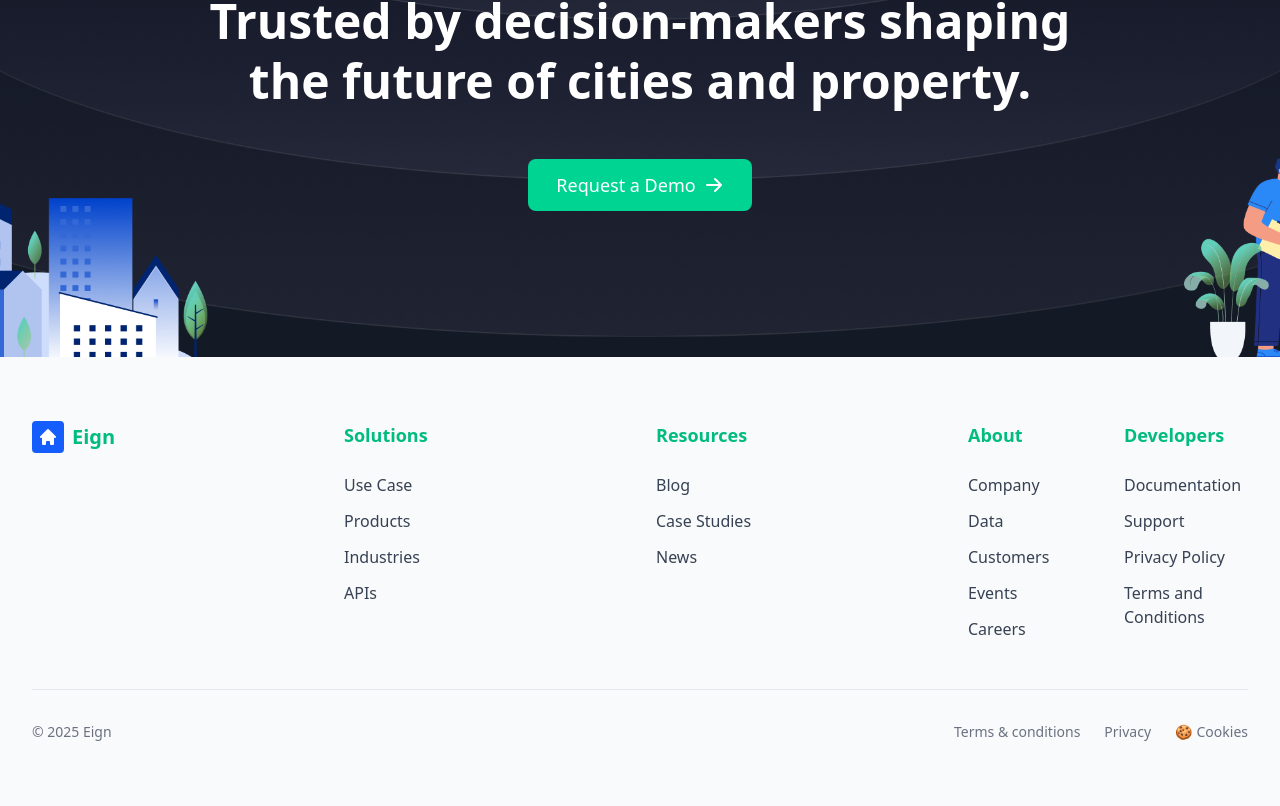
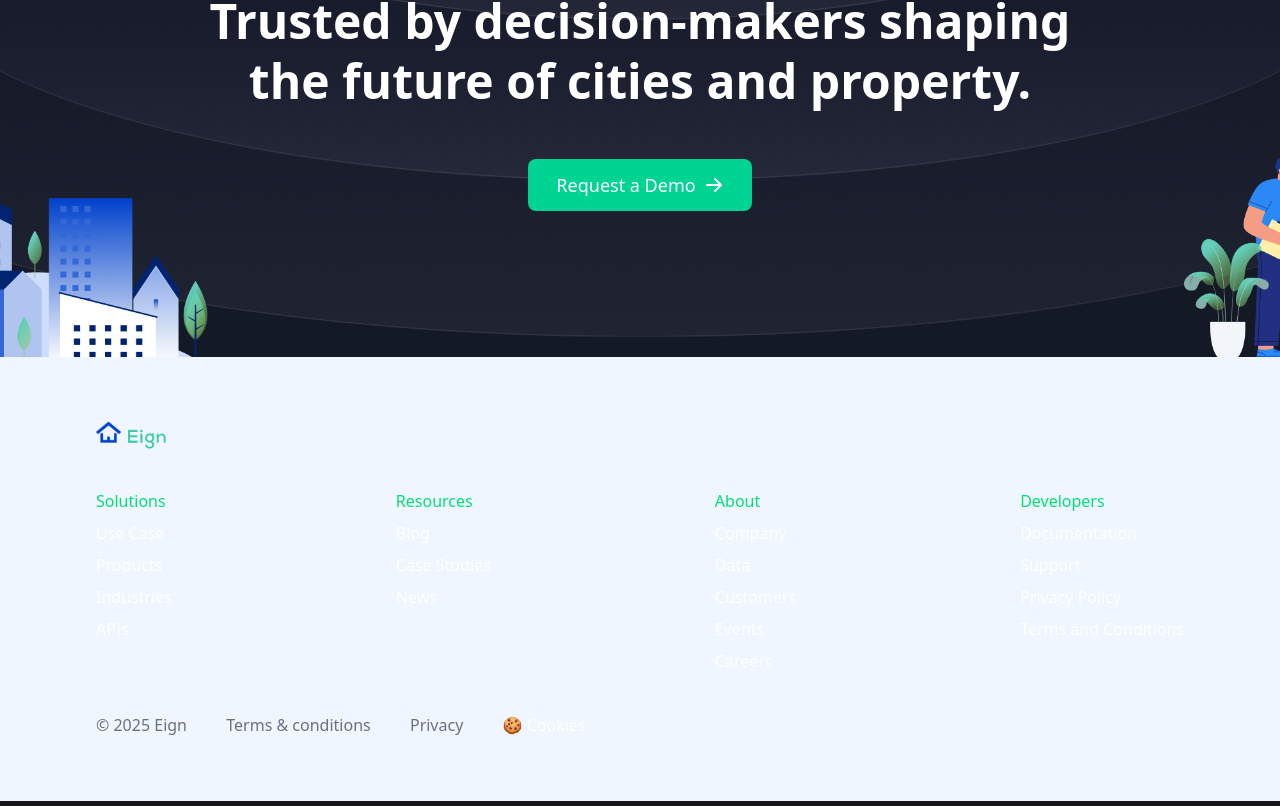
Before and after one commit to keyup-lo/eign-frontend, a Next.js app: page / in a window 1280 px wide. Shown: the part 5201-6007 px from the top of the page. Built offline with nearby package versions, Linux system fonts and the light colour scheme.

Commit message:
footer section completed

```diff
--- a/src/components/Footer.tsx
+++ b/src/components/Footer.tsx
@@ -1,90 +1,58 @@
+import Image from 'next/image'
+import Link from 'next/link'
+
 export default function Footer() {
     return (
-      <footer className="bg-gray-50 py-16 px-4 sm:px-6 lg:px-8">
-        <div className="max-w-7xl mx-auto">
-          {/* Main Footer Content */}
-          <div className="grid grid-cols-1 md:grid-cols-4 gap-8 mb-12">
-
-            {/* Logo Column */}
-            <div className="col-span-1">
-              <div className="flex items-center space-x-2 mb-8">
-                <div className="w-8 h-8 bg-blue-600 rounded flex items-center justify-center">
-                  <svg className="w-5 h-5 text-white" fill="currentColor" viewBox="0 0 20 20">
-                    <path d="M10.707 2.293a1 1 0 00-1.414 0l-7 7a1 1 0 001.414 1.414L4 10.414V17a1 1 0 001 1h2a1 1 0 001-1v-2a1 1 0 011-1h2a1 1 0 011 1v2a1 1 0 001 1h2a1 1 0 001-1v-6.586l.293.293a1 1 0 001.414-1.414l-7-7z" />
-                  </svg>
-                </div>
-                <span className="text-xl font-semibold text-emerald-500">Eign</span>
-              </div>
-            </div>
-
-            {/* Solutions Column */}
-            <div className="col-span-1">
-              <h3 className="text-emerald-500 font-semibold text-lg mb-6">Solutions</h3>
-              <ul className="space-y-3">
-                <li><a href="#" className="text-gray-700 hover:text-gray-900 transition-colors">Use Case</a></li>
-                <li><a href="#" className="text-gray-700 hover:text-gray-900 transition-colors">Products</a></li>
-                <li><a href="#" className="text-gray-700 hover:text-gray-900 transition-colors">Industries</a></li>
-                <li><a href="#" className="text-gray-700 hover:text-gray-900 transition-colors">APIs</a></li>
-              </ul>
-            </div>
-
-            {/* Resources Column */}
-            <div className="col-span-1">
-              <h3 className="text-emerald-500 font-semibold text-lg mb-6">Resources</h3>
-              <ul className="space-y-3">
-                <li><a href="#" className="text-gray-700 hover:text-gray-900 transition-colors">Blog</a></li>
-                <li><a href="#" className="text-gray-700 hover:text-gray-900 transition-colors">Case Studies</a></li>
-                <li><a href="#" className="text-gray-700 hover:text-gray-900 transition-colors">News</a></li>
-              </ul>
-            </div>
-
-            {/* About & Developers Columns */}
-            <div className="col-span-1 grid grid-cols-1 sm:grid-cols-2 gap-8">
-              {/* About Column */}
-              <div>
-                <h3 className="text-emerald-500 font-semibold text-lg mb-6">About</h3>
-                <ul className="space-y-3">
-                  <li><a href="#" className="text-gray-700 hover:text-gray-900 transition-colors">Company</a></li>
-                  <li><a href="#" className="text-gray-700 hover:text-gray-900 transition-colors">Data</a></li>
-                  <li><a href="#" className="text-gray-700 hover:text-gray-900 transition-colors">Customers</a></li>
-                  <li><a href="#" className="text-gray-700 hover:text-gray-900 transition-colors">Events</a></li>
-                  <li><a href="#" className="text-gray-700 hover:text-gray-900 transition-colors">Careers</a></li>
-                </ul>
-              </div>
-
-              {/* Developers Column */}
-              <div>
-                <h3 className="text-emerald-500 font-semibold text-lg mb-6">Developers</h3>
-                <ul className="space-y-3">
-                  <li><a href="#" className="text-gray-700 hover:text-gray-900 transition-colors">Documentation</a></li>
-                  <li><a href="#" className="text-gray-700 hover:text-gray-900 transition-colors">Support</a></li>
-                  <li><a href="#" className="text-gray-700 hover:text-gray-900 transition-colors">Privacy Policy</a></li>
-                  <li><a href="#" className="text-gray-700 hover:text-gray-900 transition-colors">Terms and Conditions</a></li>
-                </ul>
-              </div>
-            </div>
+      <footer className="bg-blue-50 py-16 px-24 flex flex-col gap-10">
+        <div className="flex items-center">
+          <Link href="/" className="flex items-center space-x-2">
+            <Image
+              src="/images/nav_logo.png"
+              alt="Company Logo"
+              width={70}
+              height={30}
+              className="cursor-pointer"
+            />
+          </Link>
+        </div>
+        <div className='flex justify-between align-center'>
+          <div className='flex flex-col align-center gap-2'>
+            <h2 className='font-medium text-green-400'>Solutions</h2>
+            <Link className='font-medium 'href='/'>Use Case</Link>
+            <Link className='font-medium 'href='/'>Products</Link>
+            <Link className='font-medium 'href='/'>Industries</Link>
+            <Link className='font-medium 'href='/'>APIs</Link>
           </div>
-
-          {/* Bottom Footer */}
-          <div className="border-t border-gray-200 pt-8">
-            <div className="flex flex-col sm:flex-row justify-between items-center space-y-4 sm:space-y-0">
-              {/* Copyright */}
-              <div className="text-gray-500 text-sm">
-                © 2025 Eign
-              </div>
-
-              {/* Legal Links */}
-              <div className="flex items-center space-x-6 text-sm">
-                <a href="#" className="text-gray-500 hover:text-gray-700 transition-colors">Terms & conditions</a>
-                <a href="#" className="text-gray-500 hover:text-gray-700 transition-colors">Privacy</a>
-                <div className="flex items-center space-x-1">
-                  <span className="text-orange-500">🍪</span>
-                  <a href="#" className="text-gray-500 hover:text-gray-700 transition-colors">Cookies</a>
-                </div>
-              </div>
-            </div>
+          <div className='flex flex-col align-center gap-2'>
+            <h2 className='font-medium text-green-400'>Resources</h2>
+            <Link className='font-medium 'href='/'>Blog</Link>
+            <Link className='font-medium 'href='/'>Case Studies</Link>
+            <Link className='font-medium 'href='/'>News</Link>
+          </div>
+          <div className='flex flex-col align-center gap-2'>
+            <h2 className='font-medium text-green-400'>About</h2>
+            <Link className='font-medium 'href='/'>Company</Link>
+            <Link className='font-medium 'href='/'>Data</Link>
+            <Link className='font-medium 'href='/'>Customers</Link>
+            <Link className='font-medium 'href='/'>Events</Link>
+            <Link className='font-medium 'href='/'>Careers</Link>
+          </div>
+          <div className='flex flex-col align-center gap-2'>
+            <h2 className='font-medium text-green-400'>Developers</h2>
+            <Link className='font-medium 'href='/'>Documentation</Link>
+            <Link className='font-medium 'href='/'>Support</Link>
+            <Link className='font-medium 'href='/'>Privacy Policy</Link>
+            <Link className='font-medium 'href='/'>Terms and Conditions</Link>
           </div>
         </div>
+        <div className='flex align-center justify-between w-[45%]'>
+          <p className='text-gray-500 font-medium'>&copy; 2025 Eign</p>
+          <p className='text-gray-500 font-medium'>Terms & conditions</p>
+          <p className='text-gray-500 font-medium'>Privacy</p>
+          <p>🍪 Cookies</p>
+        </div>
+
+
       </footer>
     )
   }
```
